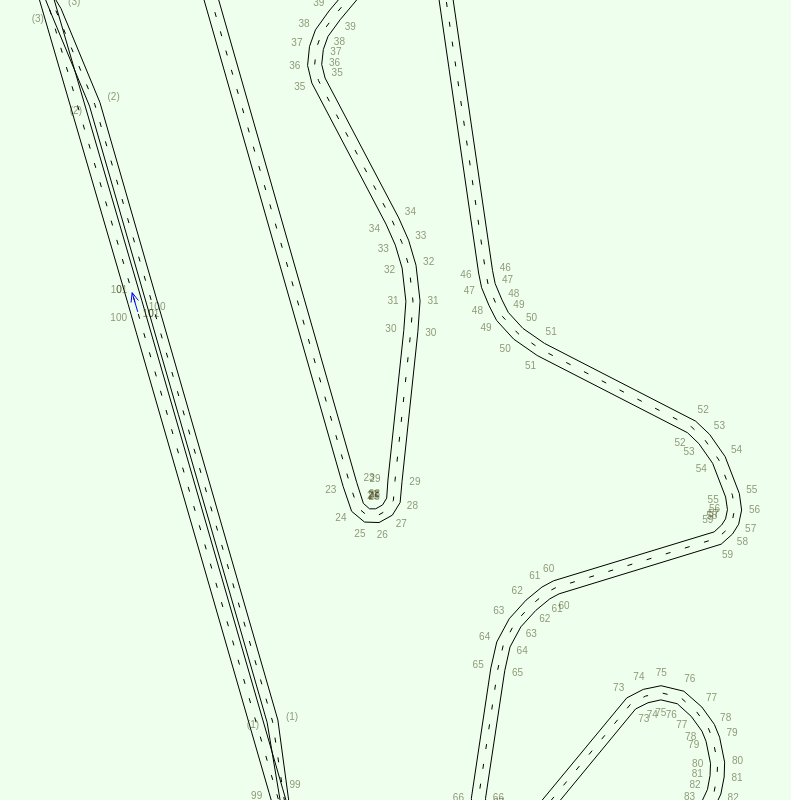
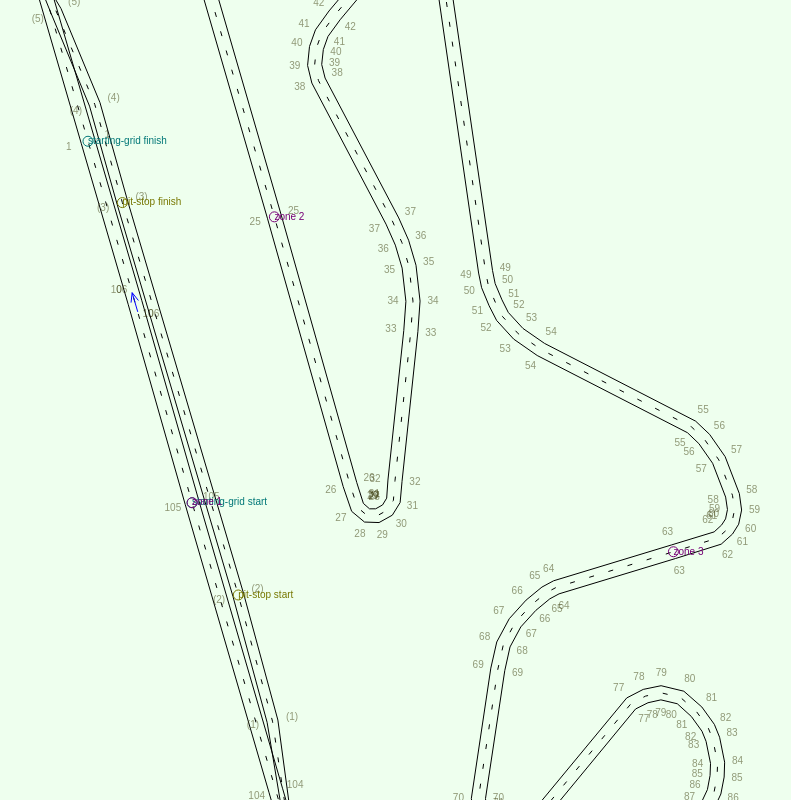
Before and after one commit to JosePedroDias/f1gis, a website with bundled scripts: page debug2d.html in a window 1280 px wide. Shown: the whole page, without its empty margins (263-1054 px from the left). Built offline with nearby package versions, Linux system fonts and the light colour scheme.

Commit message:
major change. supporting points. WIP

```diff
--- a/src/mainDebug2d.mjs
+++ b/src/mainDebug2d.mjs
@@ -74,19 +74,59 @@ async function run() {
         ctx.strokeStyle = '#00F';
         drawArrow(ctx, p0, angleAtP0);
 
-        if (data.startingGrid) {
+        const steps = ['start', 'finish'];
+        const stepsDrs = ['detect', 'start', 'finish'];
+        const stepsZones = ['1', '2', '3'];
+
+        ctx.textAlign = 'left';
+
+        {
             ctx.strokeStyle = '#077';
-            for (let p of data.startingGrid) {
+            ctx.fillStyle = '#077';
+            for (let step of steps) {
+                const p = data.startingGrid[step];
+                if (!p) { break; }
                 drawCircle(ctx, p, 5);
+                drawText(ctx, p, `starting-grid ${step}`);
             }
         }
 
-        if (data.pitStop) {
+        {
             ctx.strokeStyle = '#770';
-            for (let p of data.pitStop) {
+            ctx.fillStyle = '#770';
+            for (let step of steps) {
+                const p = data.pitStop[step];
+                if (!p) { break; }
                 drawCircle(ctx, p, 5);
+                drawText(ctx, p, `pit-stop ${step}`);
             }
         }
+
+        {
+            ctx.strokeStyle = '#707';
+            ctx.fillStyle = '#707';
+            for (let step of stepsZones) {
+                const p = data.zone[step];
+                if (!p) { break; }
+                drawCircle(ctx, p, 5);
+                drawText(ctx, p, `zone ${step}`);
+            }
+        }
+
+        {
+            ctx.strokeStyle = '#333';
+            ctx.fillStyle = '#333';
+            for (let step of stepsDrs) {
+                const points = data.drs[step];
+                if (!points) { break; }
+                for (let p of points) {
+                    drawCircle(ctx, p, 5);
+                    drawText(ctx, p, `drs ${step}`);
+                }
+            }
+        }
+
+        ctx.textAlign = 'center';
     }
 }
 
--- a/src/parseTrack.mjs
+++ b/src/parseTrack.mjs
@@ -3,20 +3,28 @@
 https://www.openstreetmap.org/#map=16/37.2303/-8.6279
 */
 import { projectFactory } from './gis.mjs';
-import { limits2, parametric } from './math.mjs';
+import { limits2, parametric, distanceSquared2 } from './math.mjs';
 
 const ZOOM_TO_METERS = 0.000003; // has not been calculated, estimated by trial and error
 
 const GJ_GEO_TYPE_LS = 'LineString';
+const GJ_GEO_TYPE_P = 'Point';
 
 const RT_KIND = 'rt:kind';
 const RT_WIDTH = 'rt:width';
 
 const RT_KIND_TRACK = 'track';
 const RT_KIND_PIT = 'pit';
-const RT_KIND_PIT_STOP = 'pit-stop';
-const RT_KIND_STARTING_GRID = 'starting-grid';
-const RT_KIND_CHECKPOINT = 'checkpoint';
+
+const RT_POINT_TAG_PIT_STOP = 'rt:pit-stop';
+const RT_POINT_TAG_STARTING_GRID = 'rt:starting-grid';
+const RT_POINT_TAG_DRS = 'rt:drs';
+const RT_POINT_TAG_ZONE = 'rt:zone';
+
+const RT_VALUE_START = 'start';
+const RT_VALUE_FINISH = 'finish';
+const RT_VALUE_START_FINISH = 'start-finish';
+const RT_VALUE_DETECT = 'detect';
 
 const trueish = ['true', 'yes'];
 const falsy = ['false', 'no'];
@@ -28,41 +36,28 @@ function parseProperty(s) {
         return true;
     } else if (falsy.includes(s)) {
         return false;
-    } else if (s[0] === '[') {
+    } else if (s[0] === '[' || s[0] === '{') {
         return JSON.parse(s);
     } else {
         return s;
     }
 }
 
-function parseOptionalArrayProperty(valueS, propName, expectedLength) {
-    const arrOrValue = parseProperty(valueS);
-    if (arrOrValue instanceof Array) {
-        let arr = arrOrValue;
-        if (arr.length !== expectedLength) {
-            //throw new Error(`Expected ${expectedLength} elements in ${propName} but got ${arr.length}!`);
-            arr = arr.concat(new Array(expectedLength - arr.length).fill(null));
-        }
-        let ifNull = arr.find((el) => el !== null);
-        for (let [i, el] of Object.entries(arr)) {
-            if (el === null) {
-                arr[i] = ifNull;
-            } else {
-                ifNull = el;
-            }
-        }
-        return arr;
-    } else {
-        const value = arrOrValue;
-        const arr = new Array(expectedLength);
-        arr.fill(value);
-        return arr;
+function parseProperties(props) {
+    const o = {};
+
+    for (let [k, v] of Object.entries(props)) {
+        o[k] = parseProperty(v);
     }
+
+    return o;
 }
 
 export async function parseTrack(url, { zoom } = {}) {
     const res = await fetch(url);
     const data = await res.json();
+
+    //console.log('data0', data);
 
     const pr = projectFactory(zoom);
 
@@ -78,14 +73,16 @@ export async function parseTrack(url, { zoom } = {}) {
     const output = {
         track: {}, // poly arrays (left, center and right)
         pit: {}, // poly arrays (left, center and right)
-        pitStop: [], // array of positions
-        startingGrid: [], // array of positions (in pecking order?)
+        pitStop: {}, // positions (start, finish)
+        startingGrid: {}, // positions (start, finish)
+        zone: {}, // positions (1, 2, 3)
+        drs: {}, // positions (start, finish, detect (arrays))
         dimensions: [], // [w, h]
         center: [] // [x, y]
     }
 
     let ox, oy;
-    {
+    { // TODO REVIEW THIS. map should be centered
         const geo = trackFeature.geometry;
         const coords = geo.coordinates;
         const coords2 = coords.map(pr);
@@ -98,44 +95,106 @@ export async function parseTrack(url, { zoom } = {}) {
         output.center = [ox, oy];
     }
 
+    function offset([x, y]) {
+        return [x - ox, y - oy];
+    }
+
+    function handlePoint(p) {
+        return offset(pr(p));
+    }
+
+    function findIndex(arr, point) {
+        let nearestIndex;
+        let nearestDistSq = Number.MAX_SAFE_INTEGER;
+        for (let [i, p] of Object.entries(arr)) {
+            const distSq = distanceSquared2(p, point);
+            if (distSq < nearestDistSq) {
+                nearestDistSq = distSq;
+                nearestIndex = Number(i);
+                if (nearestDistSq === 0) {
+                    return nearestIndex;
+                }
+            }
+        }
+
+        return nearestIndex;
+    }
+
     data.features.forEach(feature => {
         const geo = feature.geometry;
-        const props = feature.properties;
+        const props = parseProperties(feature.properties);
         const kind = props[RT_KIND];
         //console.log(props);
 
         if (geo.type === GJ_GEO_TYPE_LS) {
-            const coords = geo.coordinates;
-            const coords2 = coords.map(pr);
-            const coords3 = coords2.map(([x, y]) => [x - ox, y - oy]);
+            const coords = geo.coordinates.map(handlePoint);
 
             if ([RT_KIND_TRACK, RT_KIND_PIT].includes(kind)) {
                 let bag = kind === RT_KIND_TRACK ? output.track : output.pit;
 
-                props[RT_WIDTH] = parseOptionalArrayProperty(props[RT_WIDTH], RT_WIDTH, coords3.length);
-                let widths = props[RT_WIDTH];
-                //console.log('props[RT_WIDTH]', widths, isNaN(widths));
-                //if (isNaN(width)) { throw new Error(`${kind} missing property rt:width!`) }
-                widths = widths.map(api.fromMeters);
+                // TODO left and right should be computed after all geojson is parsed, so points can override widths, etc.
+                let width = api.fromMeters(props[RT_WIDTH]);
                 const closed = kind === RT_KIND_TRACK;
 
                 bag.properties = props;
-                bag.left = parametric(coords3, -Math.PI / 2, widths, closed)
-                bag.center = coords3;
-                bag.right = parametric(coords3, Math.PI / 2, widths, closed);
-            } else if (kind === RT_KIND_STARTING_GRID) {
-                output.startingGrid = coords3;
-            } else if (kind === RT_KIND_PIT_STOP) {
-                output.pitStop = coords3;
+                bag.left = parametric(coords, -Math.PI / 2, width, closed)
+                bag.center = coords;
+                bag.right = parametric(coords, Math.PI / 2, width, closed);
             } else {
                 console.warn(`rt-kind ${kind} ignored.`);
                 console.log(feature);
             }
-        } else {
+        } else if (geo.type === GJ_GEO_TYPE_P) {
+            const coord = handlePoint(geo.coordinates);
+            let bag, k;
+
+            for (let propName of Object.keys(props)) {
+                let isArray = false;
+                if (propName === RT_POINT_TAG_PIT_STOP) {
+                    bag = output.pitStop;
+                    k = RT_POINT_TAG_PIT_STOP;
+                } else if (propName === RT_POINT_TAG_STARTING_GRID) {
+                    bag = output.startingGrid;
+                    k = RT_POINT_TAG_STARTING_GRID;
+                } else if (propName === RT_POINT_TAG_ZONE) {
+                    bag = output.zone;
+                    k = RT_POINT_TAG_ZONE;
+                } else if (propName === RT_POINT_TAG_DRS) {
+                    bag = output.drs;
+                    k = RT_POINT_TAG_DRS;
+                    isArray = true;
+                } else {
+                    console.warn(`Prop ${propName} ignored.`);
+                }
+                if (bag) {
+                    const v = props[k];
+                    if (isArray) {
+                        if (bag[v]) {
+                            bag[v].append(coord);
+                        } else {
+                            bag[v] = [coord];
+                        }
+                    } else {
+                        bag[v] = coord;
+                    }
+                }
+            }
+        }
+        else {
             console.warn(`Geometry type ${geo.type} ignored.`);
             console.log(feature);
         }
     });
+
+    // TODO sort drs points
+    const referenceArray = output.track.center;
+    for (let [k, arr] of Object.entries(output.drs)) {
+        console.log(k, arr);
+        const indices = arr.map((p) => findIndex(referenceArray, p));
+        console.log(indices);
+    }
+
+    // TODO assign widths by merging the default and node overrides
 
     return {
         ...output,
```
Also changed, not shown: index.html (+0 -3 lines), assets/tracks/bogus.2d.rt.geojson (deleted), assets/tracks/imola.2d.rt.geojson, assets/tracks/portimao.2d.rt.geojson, assets/tracks/sakhir.2d.rt.geojson, assets/tracks/simplest.2d.rt.geojson (deleted).
